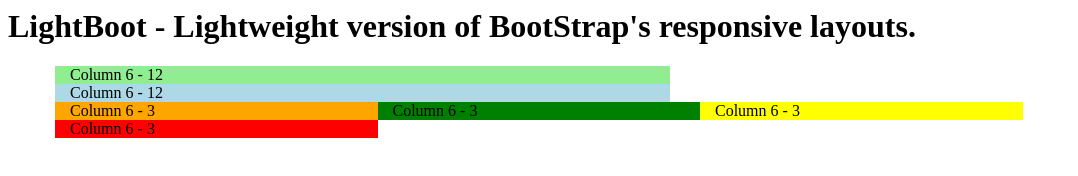
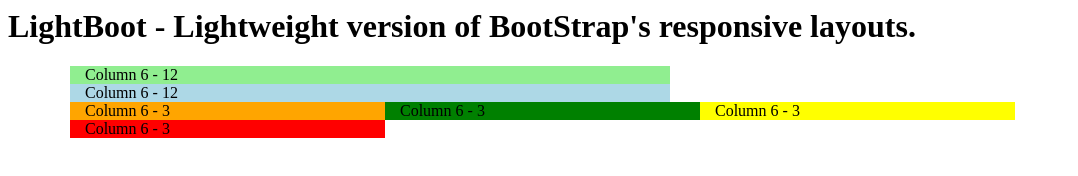
Before and after one commit to philsnook/LightBoot, a website: page example.htm in a window 1280 px wide. Shown: the whole page, without its empty margins (0-1078 px from the left). Drawn offline with Linux system fonts and the light colour scheme.

```diff
--- a/index.js
+++ b/index.js
@@ -1,3 +1,3 @@
-import './lightboot.css';
+import lightboot from './lightboot.min.css';
 
-export default {};
+export default lightboot;
--- a/lightboot.css
+++ b/lightboot.css
@@ -6,12 +6,16 @@
  * Copyright 2011-2019 Twitter, Inc.
  * Licensed under MIT (https://github.com/twbs/bootstrap/blob/master/LICENSE)
  */
+
  .container {
    width: 100%;
    padding-right: 15px;
    padding-left: 15px;
    margin-right: auto;
    margin-left: auto;
+   -webkit-box-sizing: border-box;
+   -moz-box-sizing: border-box;
+   box-sizing: border-box;
  }
  .container-fluid,
  .container-lg,
--- a/package.json
+++ b/package.json
@@ -1,6 +1,6 @@
 {
   "name": "lightboot",
-  "version": "1.0.1",
+  "version": "1.0.2",
   "description": "CSS framework for laying out containers, rows and columns.",
   "main": "index.js",
   "scripts": {
```
Also changed, not shown: lightboot.min.css.
